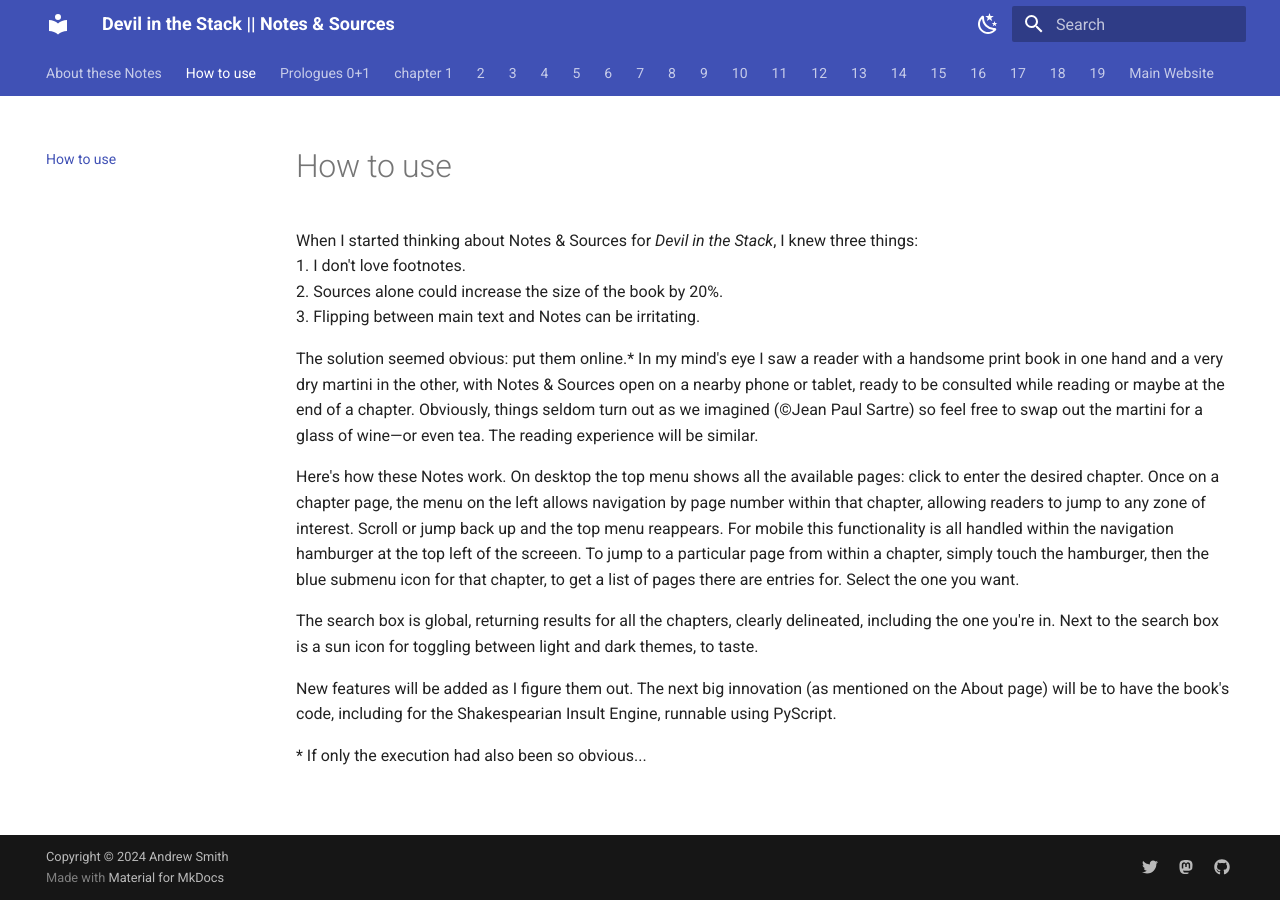
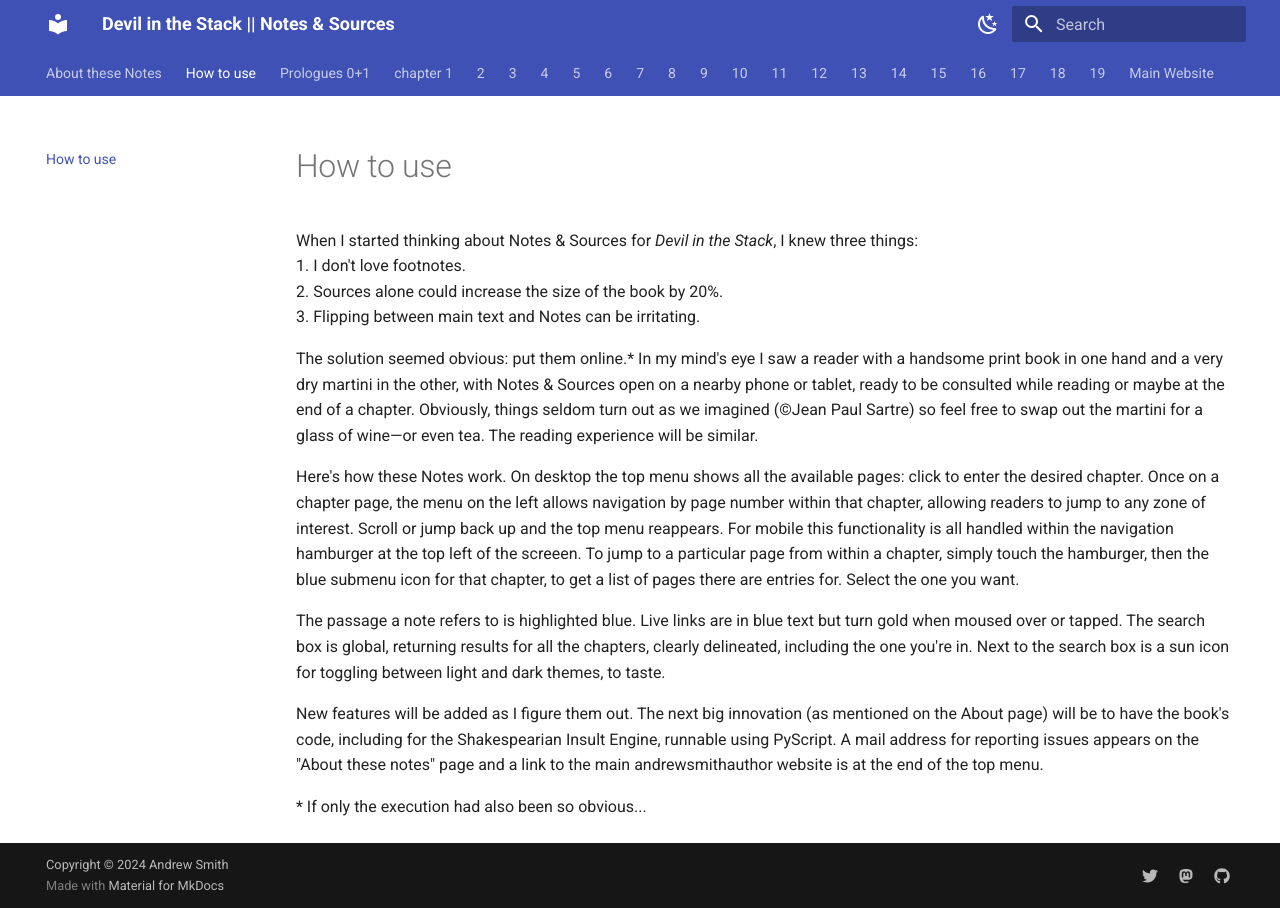
Before and after one commit to zappascout/devil_notes-sources, an MkDocs documentation site: the page built from docs/instructions.md, in a window 1280 px wide. Built offline with MkDocs 1.6.1 and Material for MkDocs 9.7.7, drawn with Linux system fonts in a browser that asks for light colours.

Commit message:
add detail to instructions page

```diff
--- a/docs/instructions.md
+++ b/docs/instructions.md
@@ -7,8 +7,8 @@ The solution seemed obvious: put them online.\* In my mind's eye I saw a reader
 
 Here's how these Notes work. On desktop the top menu shows all the available pages: click to enter the desired chapter. Once on a chapter page, the menu on the left allows navigation by page number within that chapter, allowing readers to jump to any zone of interest. Scroll or jump back up and the top menu reappears. For mobile this functionality is all handled within the navigation hamburger at the top left of the screeen. To jump to a particular page from within a chapter, simply touch the hamburger, then the blue submenu icon for that chapter, to get a list of pages there are entries for. Select the one you want.
 
-The search box is global, returning results for all the chapters, clearly delineated, including the one you're in. Next to the search box is a sun icon for toggling between light and dark themes, to taste.
+The passage a note refers to is highlighted blue. Live links are in blue text but turn gold when moused over or tapped. The search box is global, returning results for all the chapters, clearly delineated, including the one you're in. Next to the search box is a sun icon for toggling between light and dark themes, to taste.
 
-New features will be added as I figure them out. The next big innovation (as mentioned on the About page) will be to have the book's code, including for the Shakespearian Insult Engine, runnable using PyScript.
+New features will be added as I figure them out. The next big innovation (as mentioned on the About page) will be to have the book's code, including for the Shakespearian Insult Engine, runnable using PyScript. A mail address for reporting issues appears on the "About these notes" page and a link to the main andrewsmithauthor website is at the end of the top menu.
 
 \* If only the execution had also been so obvious...
```
